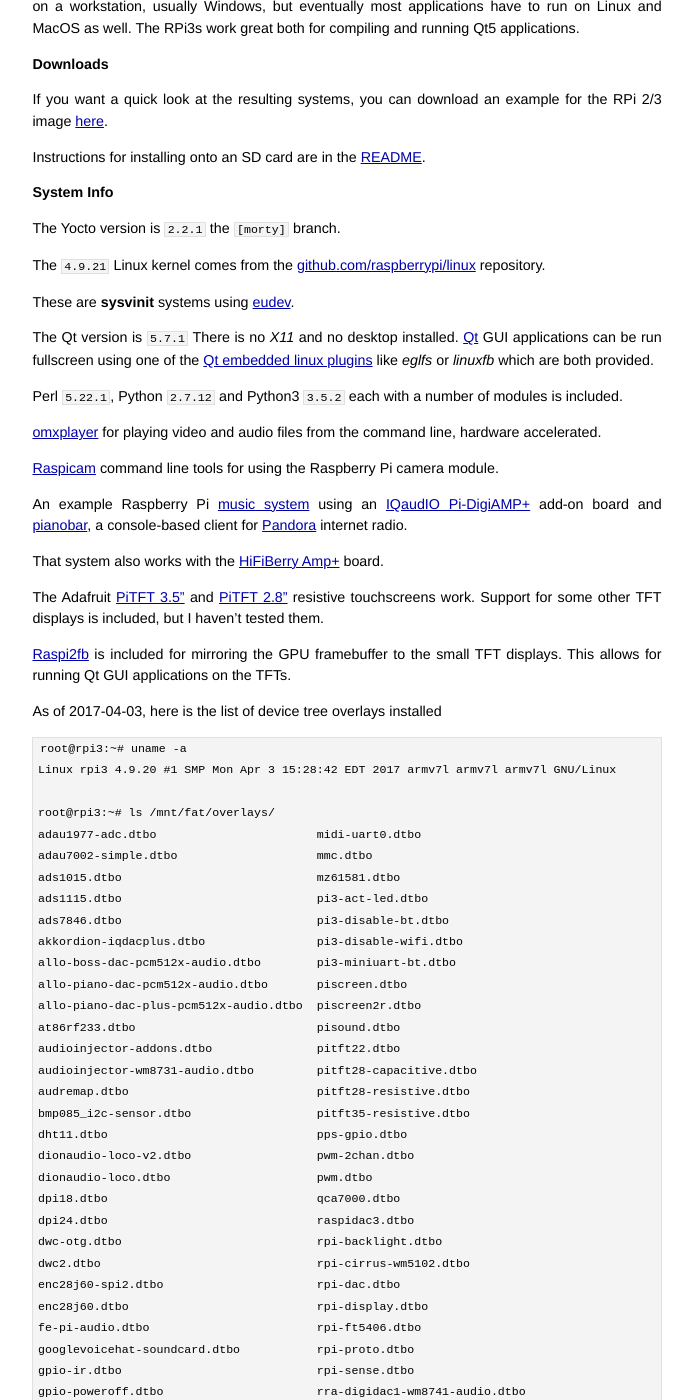
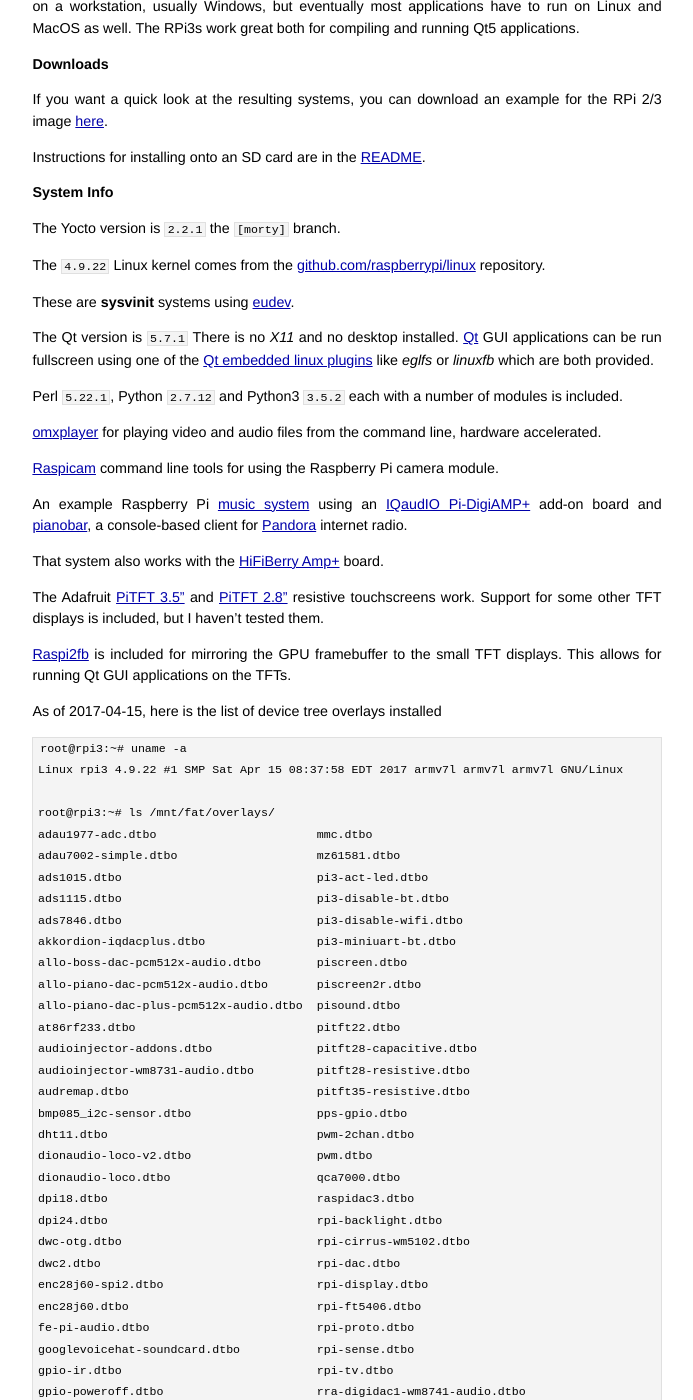
Before and after one commit to jumpnow/jumpnowtek-site, a Jekyll site: the page built from _posts/2015-12-04-Raspberry-Pi-Systems-with-Yocto.md, in a window 1280 px wide and 1400 px high, scrolled down 1213 px. Shown: the whole window, without its empty margins (293-986 px from the left). Built offline with Jekyll 4.4.1, drawn with Linux system fonts in a browser that asks for light colours; some of the changed text lies outside the part shown.

Commit message:
Upgrade kernel for rpi

```diff
--- a/_posts/2015-12-04-Raspberry-Pi-Systems-with-Yocto.md
+++ b/_posts/2015-12-04-Raspberry-Pi-Systems-with-Yocto.md
@@ -2,7 +2,7 @@
 layout: post
 title: Building Raspberry Pi Systems with Yocto
 description: "Building customized systems for the Raspberry Pi using tools from the Yocto Project"
-date: 2017-04-14 06:56:00
+date: 2017-04-15 10:30:00
 categories: rpi
 tags: [linux, rpi, yocto, rpi2, rpi3, rpi zero, rpi compute]
 ---
@@ -61,7 +61,7 @@
 
 The Yocto version is `2.2.1` the `[morty]` branch.
 
-The `4.9.21` Linux kernel comes from the [github.com/raspberrypi/linux][rpi-kernel] repository.
+The `4.9.22` Linux kernel comes from the [github.com/raspberrypi/linux][rpi-kernel] repository.
 
 These are **sysvinit** systems using [eudev][eudev].
 
@@ -81,38 +81,38 @@
 
 [Raspi2fb][raspi2fb] is included for mirroring the GPU framebuffer to the small TFT displays. This allows for running Qt GUI applications on the TFTs.
 
-As of 2017-04-03, here is the list of device tree overlays installed
+As of 2017-04-15, here is the list of device tree overlays installed
 
     root@rpi3:~# uname -a
-    Linux rpi3 4.9.20 #1 SMP Mon Apr 3 15:28:42 EDT 2017 armv7l armv7l armv7l GNU/Linux
+    Linux rpi3 4.9.22 #1 SMP Sat Apr 15 08:37:58 EDT 2017 armv7l armv7l armv7l GNU/Linux
 
     root@rpi3:~# ls /mnt/fat/overlays/
-    adau1977-adc.dtbo                       midi-uart0.dtbo
-    adau7002-simple.dtbo                    mmc.dtbo
-    ads1015.dtbo                            mz61581.dtbo
-    ads1115.dtbo                            pi3-act-led.dtbo
-    ads7846.dtbo                            pi3-disable-bt.dtbo
-    akkordion-iqdacplus.dtbo                pi3-disable-wifi.dtbo
-    allo-boss-dac-pcm512x-audio.dtbo        pi3-miniuart-bt.dtbo
-    allo-piano-dac-pcm512x-audio.dtbo       piscreen.dtbo
-    allo-piano-dac-plus-pcm512x-audio.dtbo  piscreen2r.dtbo
-    at86rf233.dtbo                          pisound.dtbo
-    audioinjector-addons.dtbo               pitft22.dtbo
-    audioinjector-wm8731-audio.dtbo         pitft28-capacitive.dtbo
-    audremap.dtbo                           pitft28-resistive.dtbo
-    bmp085_i2c-sensor.dtbo                  pitft35-resistive.dtbo
-    dht11.dtbo                              pps-gpio.dtbo
-    dionaudio-loco-v2.dtbo                  pwm-2chan.dtbo
-    dionaudio-loco.dtbo                     pwm.dtbo
-    dpi18.dtbo                              qca7000.dtbo
-    dpi24.dtbo                              raspidac3.dtbo
-    dwc-otg.dtbo                            rpi-backlight.dtbo
-    dwc2.dtbo                               rpi-cirrus-wm5102.dtbo
-    enc28j60-spi2.dtbo                      rpi-dac.dtbo
-    enc28j60.dtbo                           rpi-display.dtbo
-    fe-pi-audio.dtbo                        rpi-ft5406.dtbo
-    googlevoicehat-soundcard.dtbo           rpi-proto.dtbo
-    gpio-ir.dtbo                            rpi-sense.dtbo
+    adau1977-adc.dtbo                       mmc.dtbo
+    adau7002-simple.dtbo                    mz61581.dtbo
+    ads1015.dtbo                            pi3-act-led.dtbo
+    ads1115.dtbo                            pi3-disable-bt.dtbo
+    ads7846.dtbo                            pi3-disable-wifi.dtbo
+    akkordion-iqdacplus.dtbo                pi3-miniuart-bt.dtbo
+    allo-boss-dac-pcm512x-audio.dtbo        piscreen.dtbo
+    allo-piano-dac-pcm512x-audio.dtbo       piscreen2r.dtbo
+    allo-piano-dac-plus-pcm512x-audio.dtbo  pisound.dtbo
+    at86rf233.dtbo                          pitft22.dtbo
+    audioinjector-addons.dtbo               pitft28-capacitive.dtbo
+    audioinjector-wm8731-audio.dtbo         pitft28-resistive.dtbo
+    audremap.dtbo                           pitft35-resistive.dtbo
+    bmp085_i2c-sensor.dtbo                  pps-gpio.dtbo
+    dht11.dtbo                              pwm-2chan.dtbo
+    dionaudio-loco-v2.dtbo                  pwm.dtbo
+    dionaudio-loco.dtbo                     qca7000.dtbo
+    dpi18.dtbo                              raspidac3.dtbo
+    dpi24.dtbo                              rpi-backlight.dtbo
+    dwc-otg.dtbo                            rpi-cirrus-wm5102.dtbo
+    dwc2.dtbo                               rpi-dac.dtbo
+    enc28j60-spi2.dtbo                      rpi-display.dtbo
+    enc28j60.dtbo                           rpi-ft5406.dtbo
+    fe-pi-audio.dtbo                        rpi-proto.dtbo
+    googlevoicehat-soundcard.dtbo           rpi-sense.dtbo
+    gpio-ir.dtbo                            rpi-tv.dtbo
     gpio-poweroff.dtbo                      rra-digidac1-wm8741-audio.dtbo
     hifiberry-amp.dtbo                      sc16is750-i2c.dtbo
     hifiberry-dac.dtbo                      sc16is752-spi1.dtbo
```
Also changed, not shown: other parts of _posts/2015-12-04-Raspberry-Pi-Systems-with-Yocto.md (+8 -5 lines).
